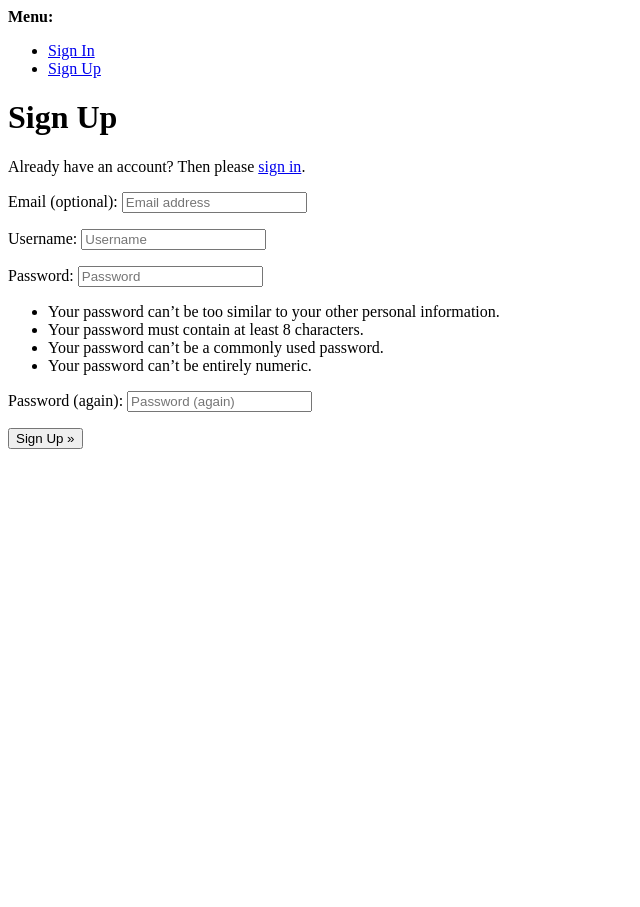
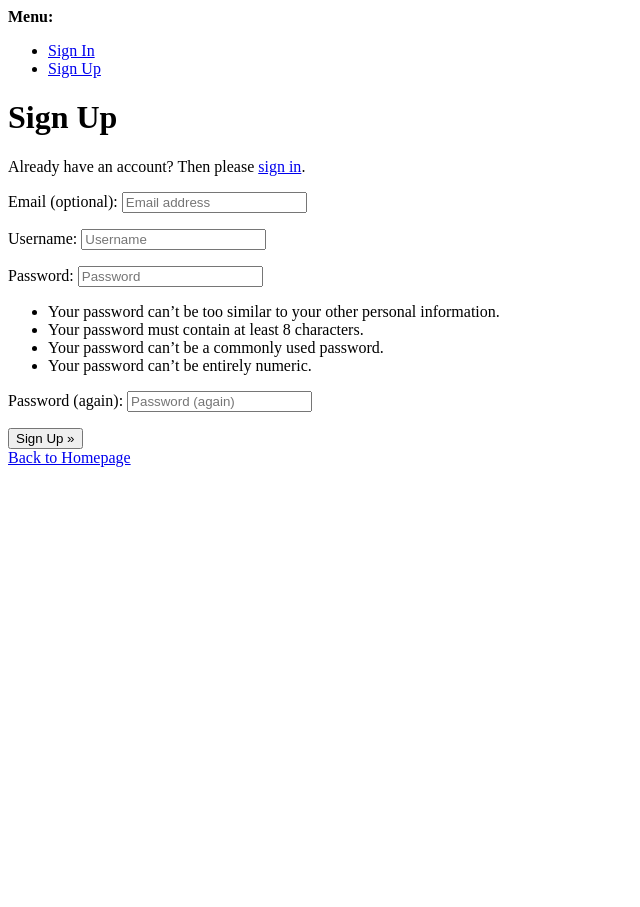
Before and after one commit to phoebeW17/sharp_sound_vision, a Django app: page /accounts/signup/ in a window 1280 px wide. Shown: the whole page, without its empty margins (0-640 px from the left). Before the commit the page ends 449 px from the top, so only its background shows below. Run offline with Django 4.2, Linux system fonts and the light colour scheme.

Commit message:
add homepage link to register page

```diff
--- a/templates/account/signup.html
+++ b/templates/account/signup.html
@@ -5,17 +5,31 @@
 {% block head_title %}{% trans "Signup" %}{% endblock head_title %}
 
 {% block content %}
-<h1>{% trans "Sign Up" %}</h1>
-
-<p>{% blocktrans %}Already have an account? Then please <a href="{{ login_url }}">sign in</a>.{% endblocktrans %}</p>
-
+<div class="container mt-5 d-flex justify-content-center align-items-center" style="min-height: 100vh;">
+  <div class="row justify-content-center">
+    <div class="col-md-6">
+      <div class="card">
+        <div class="card-body">
+          <h1 class="card-title text-center">{% trans "Sign Up" %}</h1>
+          <p class="text-center">{% blocktrans %}Already have an account? Then please <a href="{{ login_url }}">sign
+              in</a>.{% endblocktrans %}</p>
           <form class="signup" id="signup_form" method="post" action="{% url 'account_signup' %}">
             {% csrf_token %}
             {{ form.as_p }}
             {% if redirect_field_value %}
             <input type="hidden" name="{{ redirect_field_name }}" value="{{ redirect_field_value }}" />
             {% endif %}
-  <button type="submit">{% trans "Sign Up" %} &raquo;</button>
+            <div class="d-grid">
+              <button type="submit" class="btn btn-primary">{% trans "Sign Up" %} &raquo;</button>
+            </div>
+        </div>
         </form>
-
+        <div>
+          <a href="{% url 'about' %}"> Back to Homepage</a>
+        </div>
+      </div>
+    </div>
+  </div>
+</div>
+</div>
 {% endblock content %}
```
Lines whose indentation alone changed are shown as unchanged.
